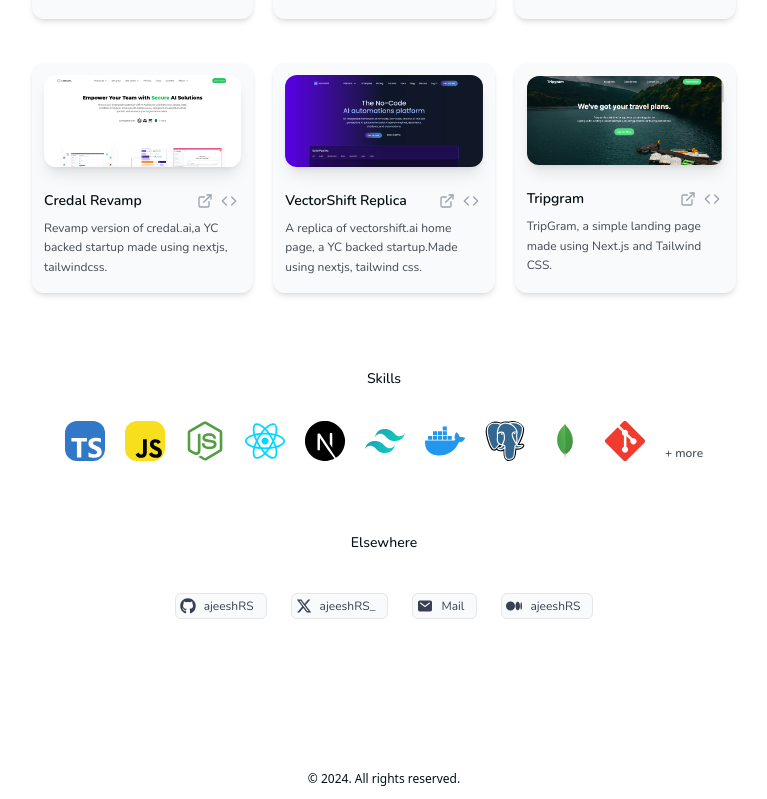
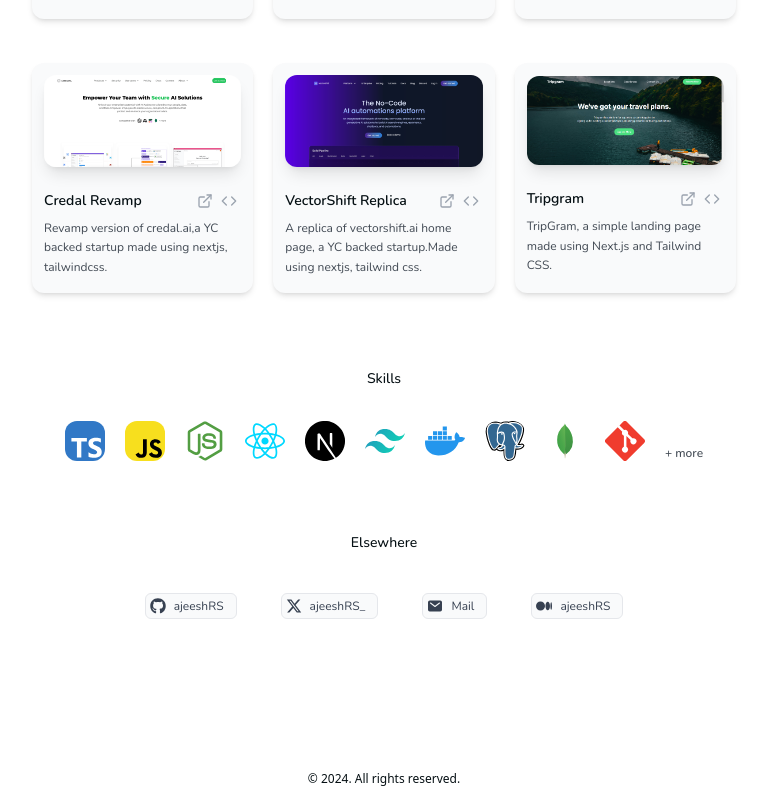
Before and after one commit to ajeeshRS/ajeesh-rs-portfolio, a Next.js app: page / in a window 1280 px wide. Shown: the part 623-1422 px from the top of the page, without its empty margins (256-1023 px from the left). Built offline with nearby package versions, Linux system fonts and the light colour scheme.

Commit message:
fix flex issue

```diff
--- a/app/page.tsx
+++ b/app/page.tsx
@@ -49,12 +49,12 @@
       </div>
       <div id="elsewhere" className="py-5 w-full flex flex-col items-center">
         <p className="text-sm font-medium text-[#061014]">Elsewhere</p>
-        <div className="w-full flex items-center justify-center py-10">
+        <div className="w-full flex flex-wrap gap-5 items-center justify-center py-10">
           {socials.map((social, i) => (
             <Link key={i} href={social.link}>
               <div
                 key={i}
-                className="flex items-center p-1 border  bg-gray-50 rounded-md mx-3 cursor-pointer hover:bg-gray-100"
+                className="flex items-center justify-center p-1 border  bg-gray-50 rounded-md mx-3 cursor-pointer hover:bg-gray-100"
               >
                 {social.icon === "github" ? (
                   <FaGithub className="w-4 h-4 text-[#374151]" />
```
